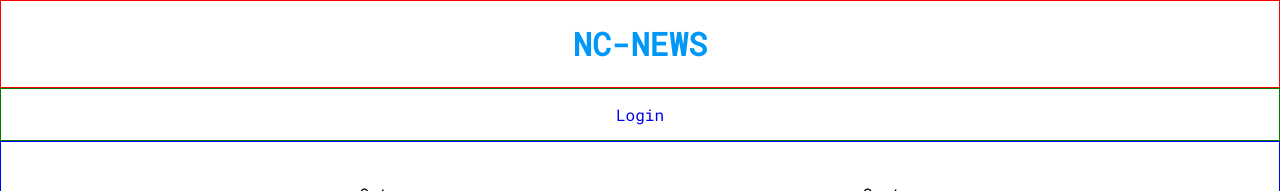
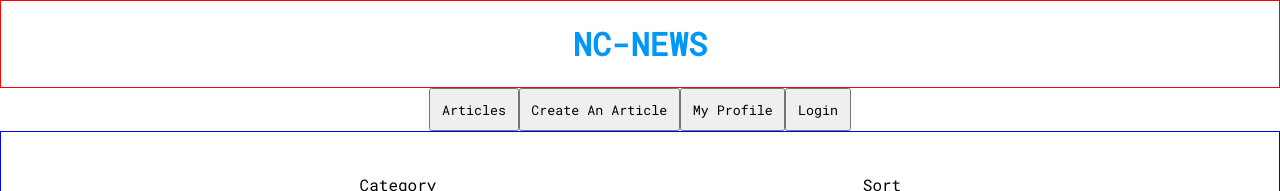
Before and after one commit to ellismckenzielee/nc-news-fe, a React (Create React App) app: page /articles in a window 1280 px wide. Shown: the top 191 px of the page. Built offline with nearby package versions, Linux system fonts and the light colour scheme; no server answers.

Commit message:
added automatic login routing to navbar

```diff
--- a/src/components/ArticleSelector.js
+++ b/src/components/ArticleSelector.js
@@ -20,6 +20,7 @@ const ArticleSelector = ({ setSearchParams }) => {
   useEffect(() => {
     getTopics().then(setTopics);
   }, []);
+
   return (
     <div className="ArticleSelector">
       <form
--- a/src/components/Navbar.js
+++ b/src/components/Navbar.js
@@ -9,9 +9,7 @@ const Navbar = () => {
   const { pathname } = useLocation();
   let loginDisabled = pathname === "/users/login";
   console.log(loginDisabled, pathname);
-  if (loggedIn) {
-    return (
-      <div className="Navbar">
+  const viewArticles = (
     <button
       onClick={() => {
         navigate("/articles");
@@ -19,20 +17,37 @@ const Navbar = () => {
     >
       Articles
     </button>
+  );
+
+  const createArticle = (
     <button
       onClick={() => {
+        if (!loggedIn) {
+          navigate("/users/login");
+        } else {
           navigate("/articles/create");
+        }
       }}
     >
       Create An Article
     </button>
+  );
+
+  const viewProfile = (
     <button
       onClick={() => {
+        if (!loggedIn) {
+          navigate("/users/login");
+        } else {
           navigate(`/users/${user}`);
+        }
       }}
     >
       My Profile
     </button>
+  );
+
+  const logoutButton = (
     <button
       onClick={() => {
         logout();
@@ -41,14 +56,34 @@ const Navbar = () => {
     >
       Sign Out
     </button>
+  );
+
+  const loginButton = (
+    <button
+      onClick={() => {
+        logout();
+        navigate("/users/login");
+      }}
+    >
+      Login
+    </button>
+  );
+  if (loggedIn) {
+    return (
+      <div className="NavBar">
+        {viewArticles}
+        {createArticle}
+        {viewProfile}
+        {logoutButton}
       </div>
     );
   } else {
     return (
-      <div className="Navbar">
-        <Link className={loginDisabled ? "disabled" : ""} to="/users/login">
-          Login
-        </Link>
+      <div className="NavBar">
+        {viewArticles}
+        {createArticle}
+        {viewProfile}
+        {loginButton}
       </div>
     );
   }
```
Lines whose indentation alone changed are shown as unchanged.
